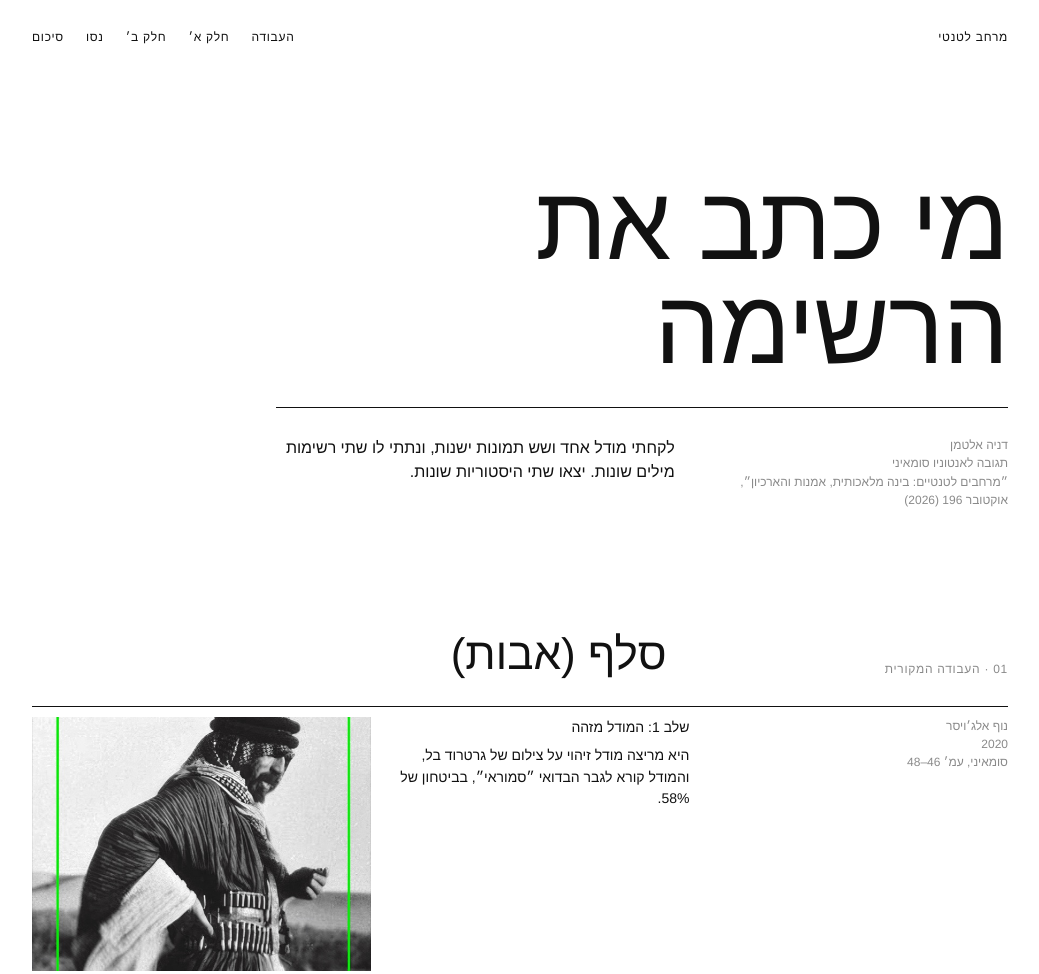
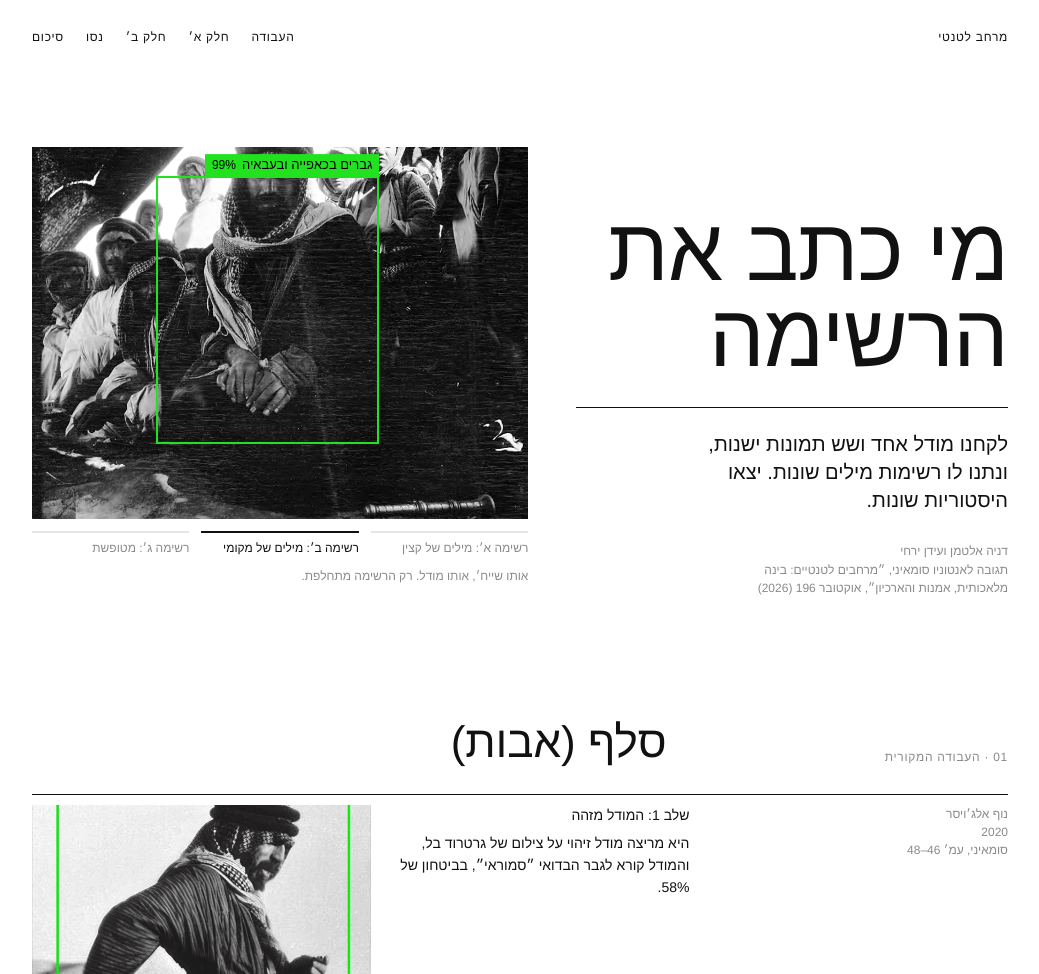
Before and after one commit to altmandania-ui/latent-space, a website: page index.html in a window 1280 px wide. Shown: the top 974 px of the page, without its empty margins (120-1159 px from the left). Drawn offline with Linux system fonts and the light colour scheme; a web font is replaced by a local one.

Commit message:
Add detection-box design, co-writer Idan Yarhi, plural voice
Co-Authored-By: Claude Opus 5.5 <noreply@anthropic.com>

```diff
--- a/index.html
+++ b/index.html
@@ -8,7 +8,7 @@
   @font-face{font-family:Atlas;src:url(fonts/atlas-light-aaa.otf) format("opentype");font-weight:300;font-display:swap}
   @font-face{font-family:Atlas;src:url(fonts/atlas-regular-aaa.otf) format("opentype");font-weight:400;font-display:swap}
   @font-face{font-family:Atlas;src:url(fonts/atlas-medium-aaa.otf) format("opentype");font-weight:500 700;font-display:swap}
-  :root{--bg:#fff;--ink:#111;--mute:#8a8a8a;--rule:#111;--soft:#e6e6e6}
+  :root{--bg:#fff;--ink:#111;--mute:#8a8a8a;--rule:#111;--soft:#e6e6e6;--machine:#22e11f}
   *{box-sizing:border-box}
   html{background:var(--bg)}
   body{margin:0;background:var(--bg);color:var(--ink);font-family:Atlas,"Helvetica Neue",Arial,sans-serif;
@@ -31,12 +31,27 @@
   nav a:hover{text-decoration:underline;text-underline-offset:4px}
 
   /* hero */
-  .hero{padding:96px 0 0}
-  h1{font-weight:300;font-size:clamp(52px,9vw,104px);line-height:1;letter-spacing:-.01em;margin:0;
-    padding-bottom:28px;border-bottom:1px solid var(--rule);max-width:75%}
-  .intro{display:grid;grid-template-columns:1fr 1fr 1fr;gap:24px;padding:28px 0 0}
-  .intro p{grid-column:2/4;max-width:44ch;font-size:16px}
-  .intro .by{grid-column:1;font-size:12px;color:var(--mute)}
+  .hero{padding:72px 0 0;display:grid;grid-template-columns:1fr 1.15fr;gap:48px;align-items:end}
+  h1{font-weight:300;font-size:clamp(52px,7vw,88px);line-height:.98;letter-spacing:-.01em;margin:0;
+    padding-bottom:28px;border-bottom:1px solid var(--rule)}
+  .intro{padding:22px 0 0}
+  .intro p{max-width:30ch;font-size:20px;line-height:1.4;margin-bottom:28px}
+  .intro .by{display:block;font-size:12px;color:var(--mute);max-width:40ch}
+  .hero-pic figure img{aspect-ratio:4/3;object-fit:cover}
+  .heroLists{list-style:none;margin:12px 0 0;padding:0;display:grid;grid-template-columns:repeat(3,1fr);gap:12px;font-size:12px}
+  .heroLists li{border-top:2px solid var(--soft);padding-top:6px;color:var(--mute);transition:border-color .3s,color .3s}
+  .heroLists li.on{border-color:var(--ink);color:var(--ink)}
+  .heroCap{font-size:12px;color:var(--mute);margin-top:10px}
+
+  /* the machine's voice: Salaf-style detection box. Green is used ONLY for what the model says. */
+  .det{position:relative}
+  .det .box{position:absolute;border:2px solid var(--machine);pointer-events:none}
+  .det .tag{position:absolute;top:-2px;inset-inline-start:-2px;transform:translateY(-100%);
+    background:var(--machine);color:#000;font:500 13px/1.3 Atlas,sans-serif;padding:3px 7px 2px;white-space:nowrap}
+  .det .tag small{font-weight:400;margin-inline-start:6px;font-size:12px}
+  .det .tag.blink{animation:blink .35s steps(2,end)}
+  @keyframes blink{0%{opacity:0}100%{opacity:1}}
+  @media (prefers-reduced-motion:reduce){.det .tag.blink{animation:none}.heroLists li{transition:none}}
 
   /* sections */
   section{padding-top:120px}
@@ -113,7 +128,7 @@
   .strip button img{width:100%;height:100%;object-fit:cover;filter:grayscale(1)}
   .strip button[aria-pressed=true],.strip button:hover{opacity:1}
   .toggle{display:flex;border:1px solid var(--ink);margin:6px 0 34px}
-  .toggle button{flex:1;font:400 13px Atlas,sans-serif;letter-spacing:.04em;padding:12px 8px;background:none;border:0;cursor:pointer;color:var(--ink)}
+  .toggle button{flex:1;font:400 13px Atlas,sans-serif;padding:12px 6px;white-space:nowrap;background:none;border:0;cursor:pointer;color:var(--ink)}
   .toggle button+button{border-inline-start:1px solid var(--ink)}
   .toggle button[aria-pressed=true]{background:var(--ink);color:var(--bg)}
   .verdict .k{font-size:12px;color:var(--mute);letter-spacing:.06em}
@@ -151,6 +166,9 @@
     nav ul{display:none}
     .hero{padding-top:48px}
     h1{max-width:100%}
+    .hero{grid-template-columns:1fr;gap:36px;padding-top:36px}
+    .intro p{font-size:18px}
+    .det .tag{font-size:12px}
     .intro,.sec-head,.play .lead,.stage,.own,footer,.punch{grid-template-columns:1fr}
     .punch p{grid-column:auto}
     .samurai{grid-template-columns:1fr 1fr;gap:16px}
@@ -217,10 +235,20 @@
 </nav>
 
 <header class="hero">
-  <h1>מי כתב את הרשימה</h1>
-  <div class="intro">
-    <span class="by">דניה אלטמן<br>תגובה לאנטוניו סומאיני<br>״מרחבים לטנטיים: בינה מלאכותית, אמנות והארכיון״, אוקטובר 196 (2026)</span>
-    <p>לקחתי מודל אחד ושש תמונות ישנות, ונתתי לו שתי רשימות מילים שונות. יצאו שתי היסטוריות שונות.</p>
+  <div class="hero-text">
+    <h1>מי כתב את הרשימה</h1>
+    <div class="intro">
+      <p>לקחנו מודל אחד ושש תמונות ישנות, ונתנו לו רשימות מילים שונות. יצאו היסטוריות שונות.</p>
+      <span class="by">דניה אלטמן ועידן ירחי<br>תגובה לאנטוניו סומאיני, ״מרחבים לטנטיים: בינה מלאכותית, אמנות והארכיון״, אוקטובר 196 (2026)</span>
+    </div>
+  </div>
+  <div class="hero-pic">
+    <figure class="det bw">
+      <img src="img/bell-3124.jpg" alt="שייח׳ אל-עסכר יושב עם גברים באוהל ומכין קפה. גרטרוד בל, 1909">
+      <div class="box" style="inset:8% 30% 20% 25%"><span class="tag" id="heroTag"></span></div>
+    </figure>
+    <ul class="heroLists" id="heroLists"></ul>
+    <p class="heroCap">אותו שייח׳, אותו מודל. רק הרשימה מתחלפת.</p>
   </div>
 </header>
 
@@ -283,13 +311,13 @@
     <div class="row wide">
       <div class="lab">הטענה נגד סומאיני</div>
       <div class="txt">
-        <p>סומאיני כותב שמה שמארגן את המרחב הלטנטי זה כוח ״לא-אנושי, סטטיסטי״ (עמ׳ 39). אני לא מסכימה איתו. המילה ״סטטיסטי״ עושה פה עבודה פוליטית: היא מעלימה את מי שכתב. מישהו בחר מה ייכנס למודל, מישהו בחר איך לשאול אותו, ומישהו כתב את המילים שמותר לו לבחור מהן. כשקוראים לזה ״סטטיסטיקה״, אף אחד לא אחראי.</p>
+        <p>סומאיני כותב שמה שמארגן את המרחב הלטנטי זה כוח ״לא-אנושי, סטטיסטי״ (עמ׳ 39). אנחנו לא מסכימים איתו. המילה ״סטטיסטי״ עושה פה עבודה פוליטית: היא מעלימה את מי שכתב. מישהו בחר מה ייכנס למודל, מישהו בחר איך לשאול אותו, ומישהו כתב את המילים שמותר לו לבחור מהן. כשקוראים לזה ״סטטיסטיקה״, אף אחד לא אחראי.</p>
       </div>
     </div>
     <div class="row wide">
       <div class="lab">למה צריך לתת למודל רשימה?</div>
       <div class="txt">
-        <p>המודל שהשתמשתי בו נקרא CLIP (סומאיני מזכיר אותו במאמר). הוא <b>לא יודע לכתוב מילים בעצמו.</b> הוא לא יכול להסתכל על תמונה ולהגיד ״זה גבר שמכין קפה״. הדבר היחיד שהוא יודע לעשות זה לקבל תמונה ומילה, ולתת ציון כמה הן מתאימות.</p>
+        <p>המודל שהשתמשנו בו נקרא CLIP (סומאיני מזכיר אותו במאמר). הוא <b>לא יודע לכתוב מילים בעצמו.</b> הוא לא יכול להסתכל על תמונה ולהגיד ״זה גבר שמכין קפה״. הדבר היחיד שהוא יודע לעשות זה לקבל תמונה ומילה, ולתת ציון כמה הן מתאימות.</p>
         <div class="flow">
           <div><span class="small mute">1</span><b>תמונה</b></div>
           <div class="arr">+</div>
@@ -303,12 +331,12 @@
       </div>
     </div>
     <div class="row wide">
-      <div class="lab">מה עשיתי</div>
+      <div class="lab">מה עשינו</div>
       <div class="txt">
         <ol class="steps">
-          <li><b>שתי רשימות.</b> כתבתי שתי רשימות מילים לאותן תמונות. אחת במילים שקצין בריטי היה משתמש בהן ב-1920, ואחת במילים של מישהו שמכיר את האנשים. הקצין והמקומי לא אמיתיים, אלה שתי נקודות מבט שדרכן כתבתי. וחשוב להגיד: גם את הרשימה ״הטובה״ כתבתי אני, לא האנשים שבתמונות.</li>
-          <li><b>שש תמונות.</b> נתתי למודל שש תמונות של גרטרוד בל, פעם עם כל רשימה.</li>
-          <li><b>רשימה שלישית, מטופשת.</b> בסוף נתתי לו רשימה של מילים שאין להן שום קשר לתמונות, כדי לראות אם הוא יודה שהוא לא יודע.</li>
+          <li><b>שתי רשימות.</b> כתבנו שתי רשימות מילים לאותן תמונות. אחת במילים שקצין בריטי היה משתמש בהן ב-1920, ואחת במילים של מישהו שמכיר את האנשים. הקצין והמקומי לא אמיתיים, אלה שתי נקודות מבט שדרכן כתבנו. וחשוב להגיד: גם את הרשימה ״הטובה״ כתבנו אנחנו, לא האנשים שבתמונות.</li>
+          <li><b>שש תמונות.</b> נתנו למודל שש תמונות של גרטרוד בל, פעם עם כל רשימה.</li>
+          <li><b>רשימה שלישית, מטופשת.</b> בסוף נתנו לו רשימה של מילים שאין להן שום קשר לתמונות, כדי לראות אם הוא יודה שהוא לא יודע.</li>
         </ol>
       </div>
     </div>
@@ -328,7 +356,7 @@
   <p class="note" style="margin:-8px 0 24px">ליד כל תמונה: מה באמת קורה בה (לפי הארכיון), ואיזו מילה המודל בחר מכל רשימה. המספר הקטן הוא כמה המודל היה בטוח.</p>
   <div class="rows" id="rows"></div>
 
-  <div class="sec-head" style="margin-top:120px"><span class="num">תוצאה 2</span><h2>ואז נתתי לו רשימה מטופשת</h2></div>
+  <div class="sec-head" style="margin-top:120px"><span class="num">תוצאה 2</span><h2>ואז נתנו לו רשימה מטופשת</h2></div>
   <div class="rows">
     <div class="row wide">
       <div class="lab">הרשימה</div>
@@ -358,14 +386,14 @@
     <div>
       <span class="small mute">1. בחרו תמונה</span>
       <div class="strip" id="strip"></div>
-      <figure class="bw" style="margin-top:16px"><img id="playImg" src="img/bell-3124.jpg" alt=""></figure>
+      <figure class="bw det" style="margin-top:28px"><img id="playImg" src="img/bell-3124.jpg" alt=""><div class="box" style="inset:12% 16% 8% 16%"><span class="tag" id="playTag"></span></div></figure>
     </div>
     <div>
       <span class="small mute">2. בחרו איזו רשימה לתת למודל</span>
       <div class="toggle" id="toggle">
-        <button data-list="officer" aria-pressed="true">רשימה א׳ · מילים של קצין</button>
-        <button data-list="local" aria-pressed="false">רשימה ב׳ · מילים של מקומי</button>
-        <button data-list="dumb" aria-pressed="false">רשימה ג׳ · מטופשת</button>
+        <button data-list="officer" aria-pressed="true">א׳ · מילים של קצין</button>
+        <button data-list="local" aria-pressed="false">ב׳ · מילים של מקומי</button>
+        <button data-list="dumb" aria-pressed="false">ג׳ · רשימה מטופשת</button>
       </div>
       <div class="verdict" aria-live="polite">
         <div class="k">3. המודל בחר:</div>
@@ -399,15 +427,15 @@ a tourist attraction</textarea>
 <section class="answer" id="answer">
   <div class="sec-head"><span class="num">05 · איך העבודה עונה לסלף</span>
     <div>
-    <p>אלג׳ויסר מוחקת את האנשים כדי שהמודל לא ילמד מהם. אני עשיתי הפוך: השארתי את האנשים ואת המודל כמו שהם, ושיניתי רק את המילים. שייח׳ אל-עסכר מכין קפה באוהל שלו. עם מילים של קצין הוא ״שודד מדבר״. עם מילים של מקומי הוא ״גבר בכאפייה״. עם רשימה מטופשת הוא ״סמוראי״. המודל לא החליט מי האנשים האלה. מי שכתב את המילים החליט.</p>
-    <p>ועכשיו השאלה הקשה: מי כתב את הרשימה הראשונה? גרטרוד בל לא הייתה רק צלמת. היא עבדה בשביל המודיעין הבריטי, ועזרה לשרטט את הגבולות של עיראק (האוול, 2007). הכיתובים שלה, ״בני שבט עם רובים״, ״קבוצת בדואים״, הם גם רשימה. רשימה של מי ששולט, על מי שנשלט. מה שקראתי לו פה ״מה באמת יש בתמונה״ הוא בעצם עוד רשימה של מישהו מבחוץ.</p>
-    <p>האנשים בתמונות אף פעם לא קיבלו לכתוב רשימה. לא ב-1909, לא בארכיון, ולא במודל. גם לא בעבודה הזאת: את הרשימה ״שלהם״ כתבתי אני. סירוב, כמו אצל אלג׳ויסר, זו אולי התשובה היחידה שלא מחייבת לכתוב רשימה בשביל מישהו אחר.</p>
+    <p>אלג׳ויסר מוחקת את האנשים כדי שהמודל לא ילמד מהם. אנחנו עשינו הפוך: השארנו את האנשים ואת המודל כמו שהם, ושינינו רק את המילים. שייח׳ אל-עסכר מכין קפה באוהל שלו. עם מילים של קצין הוא ״שודד מדבר״. עם מילים של מקומי הוא ״גבר בכאפייה״. עם רשימה מטופשת הוא ״סמוראי״. המודל לא החליט מי האנשים האלה. מי שכתב את המילים החליט.</p>
+    <p>ועכשיו השאלה הקשה: מי כתב את הרשימה הראשונה? גרטרוד בל לא הייתה רק צלמת. היא עבדה בשביל המודיעין הבריטי, ועזרה לשרטט את הגבולות של עיראק (האוול, 2007). הכיתובים שלה, ״בני שבט עם רובים״, ״קבוצת בדואים״, הם גם רשימה. רשימה של מי ששולט, על מי שנשלט. מה שקראנו לו פה ״מה באמת יש בתמונה״ הוא בעצם עוד רשימה של מישהו מבחוץ.</p>
+    <p>האנשים בתמונות אף פעם לא קיבלו לכתוב רשימה. לא ב-1909, לא בארכיון, ולא במודל. גם לא בעבודה הזאת: את הרשימה ״שלהם״ כתבנו אנחנו. סירוב, כמו אצל אלג׳ויסר, זו אולי התשובה היחידה שלא מחייבת לכתוב רשימה בשביל מישהו אחר.</p>
     </div>
   </div>
 </section>
 
 <footer>
-  <p>מרחב לטנטי<br>דניה אלטמן, 2026<br><br>עבודת סטודנטית, לצורכי לימוד בלבד. לא למטרות מסחריות.<br>הפונטים (Atlas, AAA) משמשים במסגרת עבודה אקדמית ולא להפצה.</p>
+  <p>מרחב לטנטי<br>דניה אלטמן ועידן ירחי, 2026<br><br>עבודת סטודנטים, לצורכי לימוד בלבד. לא למטרות מסחריות.<br>הפונטים (Atlas, AAA) משמשים במסגרת עבודה אקדמית ולא להפצה.</p>
   <p>צילומים: גרטרוד בל, ארכיון גרטרוד בל, ספריית אוניברסיטת ניוקאסל. רישיון CC BY-SA 4.0<br>סלף: נוף אלג׳ויסר, 2020, באדיבות האמנית</p>
   <p>אנטוניו סומאיני, ״מרחבים לטנטיים: בינה מלאכותית, אמנות והארכיון״, <i>אוקטובר</i> 196 (אביב 2026): 18–60.<br><br>
   <span lang="en">Alec Radford et al., “Learning Transferable Visual Models From Natural Language Supervision,” <i>ICML</i> 2021. arXiv:2103.00020</span> (המאמר שמציג את CLIP ואת 400 מיליון זוגות התמונה-טקסט שעליהם אומן).<br><br>
@@ -498,9 +526,8 @@ document.getElementById("rows").innerHTML = PHOTOS.map(p => `
   </div>`).join("");
 
 document.getElementById("samurai").innerHTML = PHOTOS.map(p => `
-  <figure><img src="img/bell-${p.id}.jpg" alt="${esc(p.he)}" loading="lazy">
-    <div class="tag"><b>${word(DUMB[p.id][0][0])}</b><span>${pct(DUMB[p.id][0][1])}</span></div>
-    <div class="cap">במקום השני: ${word(DUMB[p.id][1][0])} ${pct(DUMB[p.id][1][1])} · בארכיון: ${esc(p.he)}</div>
+  <figure><div class="det"><img src="img/bell-${p.id}.jpg" alt="${esc(p.he)}" loading="lazy"><div class="box" style="inset:16% 18% 6% 18%"><span class="tag">${word(DUMB[p.id][0][0])}<small>${pct(DUMB[p.id][0][1])}</small></span></div></div>
+    <div class="cap" style="margin-top:8px">במקום השני: ${word(DUMB[p.id][1][0])} ${pct(DUMB[p.id][1][1])} · בארכיון: ${esc(p.he)}</div>
   </figure>`).join("");
 
 // play: pick a photo, flip the list
@@ -516,7 +543,28 @@ function render(){
   document.getElementById("vPc").textContent = `המודל בטוח ב-${pct(s)}`;
   document.getElementById("vList").innerHTML = RESULTS[current][list].map(([w,sc],i) => `<li class="${i?"":"on"}"><span>${word(w)}</span><span>${pct(sc)}</span></li>`).join("");
   document.getElementById("vOrig").innerHTML = `ומה באמת יש בתמונה, לפי הארכיון: ${esc(p.he)}`;
+  setTag(document.getElementById("playTag"), en, s);
 }
+function setTag(el, en, sc){
+  el.innerHTML = `${word(en)}<small>${pct(sc)}</small>`;
+  el.classList.remove("blink"); void el.offsetWidth; el.classList.add("blink");
+}
+
+// hero: the same photo, the label flips with the list
+(() => {
+  const states = [["officer","רשימה א׳: מילים של קצין"],["local","רשימה ב׳: מילים של מקומי"],["dumb","רשימה ג׳: מטופשת"]];
+  const tag = document.getElementById("heroTag"), ul = document.getElementById("heroLists");
+  ul.innerHTML = states.map(([,t]) => `<li>${t}</li>`).join("");
+  let i = 0;
+  const show = () => {
+    const [k] = states[i], [en, sc] = RESULTS["3124"][k][0];
+    setTag(tag, en, sc);
+    [...ul.children].forEach((li, j) => li.classList.toggle("on", j === i));
+  };
+  show();
+  if (!matchMedia("(prefers-reduced-motion: reduce)").matches)
+    setInterval(() => { i = (i + 1) % states.length; show(); }, 2600);
+})();
 strip.addEventListener("click", e => {
   const b = e.target.closest("button"); if(!b) return;
   current = b.dataset.id;
```
